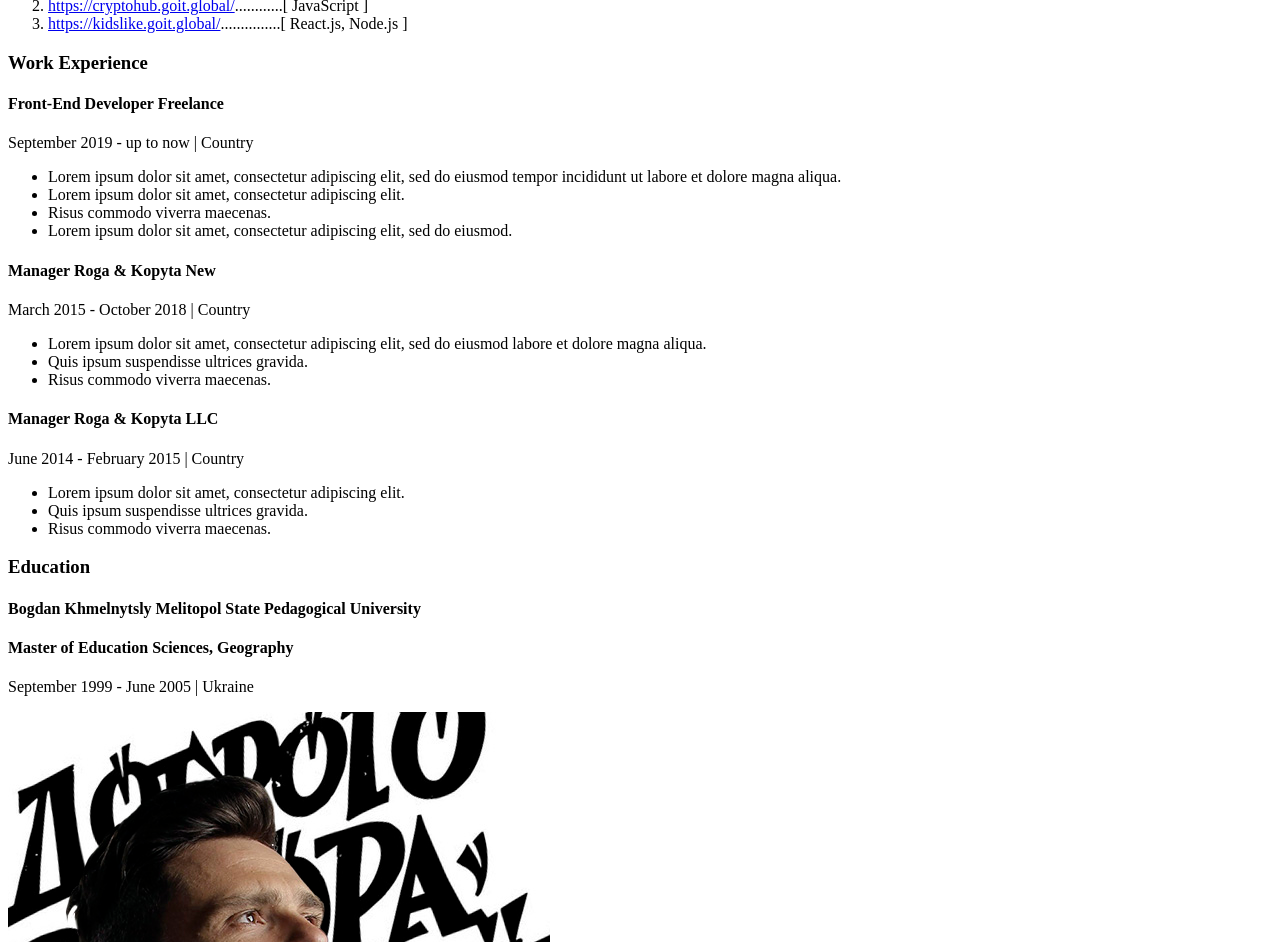
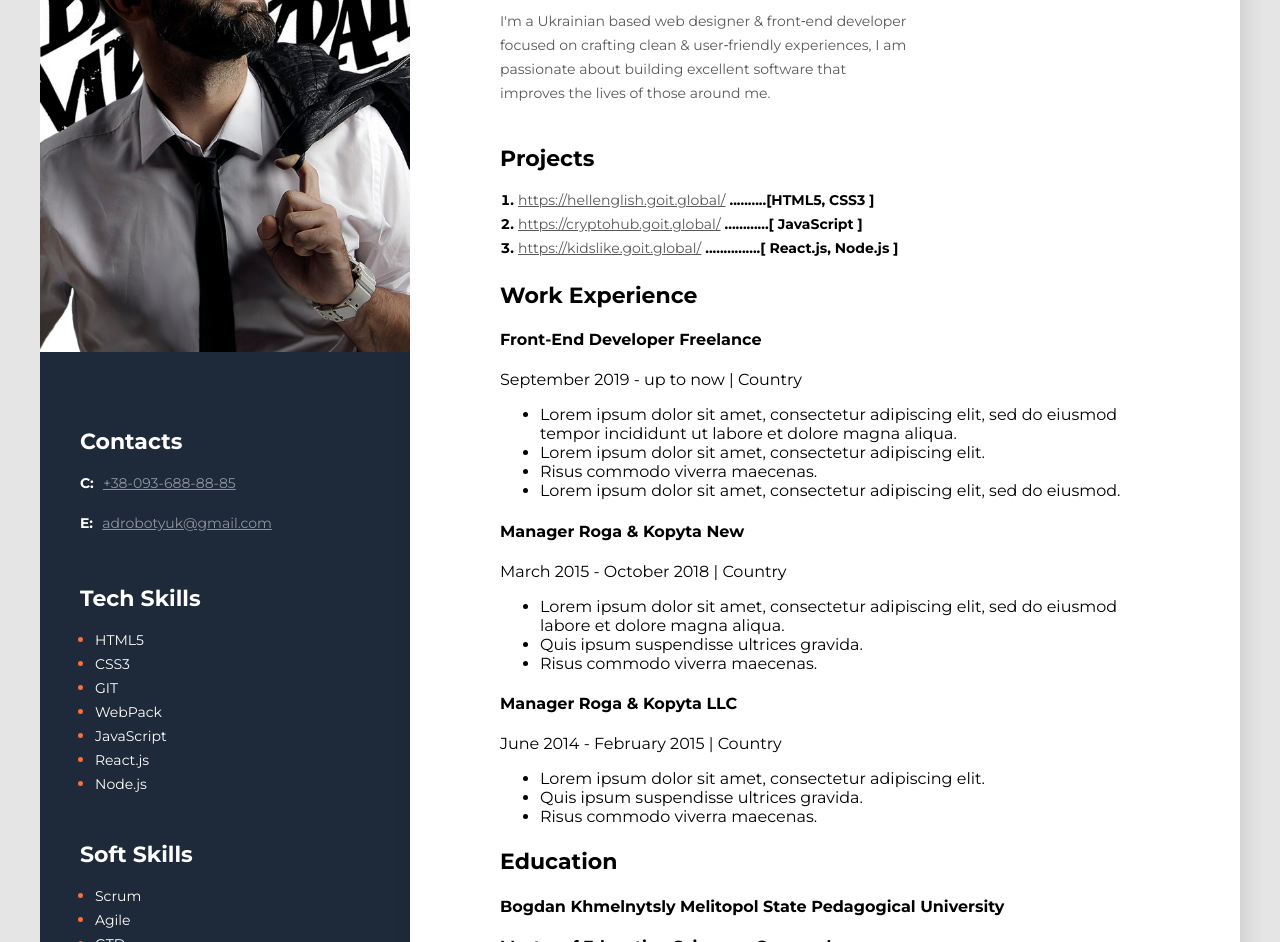
Before and after one commit to Dro5zd/goIt-goIt-portfolio, a plain HTML site: page index.html in a window 1280 px wide. Shown: the part 243-1185 px from the top of the page. Drawn offline with Linux system fonts and the light colour scheme.

Commit message:
:lipstick: add styles to projects

```diff
--- a/index.html
+++ b/index.html
@@ -5,41 +5,53 @@
     <meta name="viewport"
           content="width=device-width, user-scalable=no, initial-scale=1.0, maximum-scale=1.0, minimum-scale=1.0">
     <meta http-equiv="X-UA-Compatible" content="ie=edge">
+    <link rel="preconnect" href="https://fonts.googleapis.com">
+    <link rel="preconnect" href="https://fonts.gstatic.com" crossorigin>
+    <link href="https://fonts.googleapis.com/css2?family=Montserrat:wght@400;700&display=swap" rel="stylesheet">
+    <link rel="stylesheet" href="styles/styles.css">
     <title>Resume</title>
 </head>
 <body>
 <!--Main-->
-<div>
+<div class="main">
     <!--MainContent-->
-    <div>
+    <div class="main-content">
         <!--AboutMe-->
-        <div>
-            <h2>Front-End Developer</h2>
-
-            <h1>Andrii Drobotyuk</h1>
-            <p>I'm a Ukrainian based web designer & front‑end developer focused on crafting clean & user‑friendly
+        <div class="about-me">
+            <h2 class="about-me-position">Front-End Developer</h2>
+            <h1 class="about-me-name">Andrii Drobotyuk</h1>
+            <p class="about-me-description">I'm a Ukrainian based web designer & front‑end developer focused on
+                crafting clean & user‑friendly
                 experiences, I am passionate about building excellent software that improves the lives of those around
                 me.</p>
         </div>
         <!--MyProjects-->
-        <div>
-            <h3>Projects</h3>
-            <ol>
-                <li>
-                    <a href="https://hellenglish.goit.global/">https://hellenglish.goit.global/</a>..........[ HTML5,
-                    CSS3 ]
+        <div class="my-project">
+            <h3 class="title">Projects</h3>
+            <ol class="project-list">
+                <li class="project-item">
+                    <span class="project">
+                        <a href="https://hellenglish.goit.global/" class="project-link">
+                            https://hellenglish.goit.global/</a>
+                        ..........<b>[</b>HTML5, CSS3 <b>]</b></span>
                 </li>
-                <li><a href="https://cryptohub.goit.global/">https://cryptohub.goit.global/</a>............[
-                    JavaScript ]
+                <li class="project-item">
+                    <span class="project">
+                        <a href="https://cryptohub.goit.global/" class="project-link">
+                        https://cryptohub.goit.global/</a>
+                        ............<b>[</b> JavaScript <b>]</b></span>
                 </li>
-                <li><a href="https://kidslike.goit.global/">https://kidslike.goit.global/</a>...............[ React.js,
-                    Node.js ]
+                <li class="project-item">
+                    <span class="project">
+                        <a href="https://kidslike.goit.global/" class="project-link">
+                            https://kidslike.goit.global/</a>
+                        ...............<b>[</b> React.js, Node.js <b>]</b></span>
                 </li>
             </ol>
         </div>
         <!--WorkExperience-->
-        <div>
-            <h3>Work Experience</h3>
+        <div class="work">
+            <h3 class="title">Work Experience</h3>
             <!--Company1-->
             <div>
                 <h4>Front-End Developer Freelance</h4>
@@ -77,45 +89,45 @@
             </div>
         </div>
         <!--Education-->
-        <div>
-            <h3>Education</h3>
-            <div>
-                <h4>Bogdan Khmelnytsly Melitopol State Pedagogical University</h4>
-                <h4>Master of Education Sciences, Geography</h4>
-                <p>September 1999 - June 2005 | Ukraine</p>
-            </div>
+        <div class="education">
+            <h3 class="title">Education</h3>
+            <h4>Bogdan Khmelnytsly Melitopol State Pedagogical University</h4>
+            <h4>Master of Education Sciences, Geography</h4>
+            <p>September 1999 - June 2005 | Ukraine</p>
         </div>
     </div>
     <!--Sidebar-->
-    <aside>
-        <img src="img/myPhoto.jpg" alt="mainPhoto">
+    <aside class="sidebar">
+        <img src="img/myPhoto.jpg" alt="mainPhoto" class="main-photo">
         <!--Contacts-->
-        <div>
-            <h3>Contacts</h3>
-            <p>C: <a href="tel:+380936888885">+38 093 688 88 85</a></p>
-            <p>E: <a href="mailto:adrobotyuk@gmail.com">adrobotyuk@gmail.com</a></p>
+        <div class="contacts">
+            <h3 class="sidebar-title">Contacts</h3>
+            <p><span class="contact-type">C:</span>
+                <a href="tel:+380936888885" class="contact-link">+38-093-688-88-85</a></p>
+            <p><span class="contact-type">E:</span>
+                <a href="mailto:adrobotyuk@gmail.com" class="contact-link">adrobotyuk@gmail.com</a></p>
         </div>
         <!--TechSkills-->
-        <div>
-            <h3>Tech Skills</h3>
-            <ul>
-                <li>HTML5</li>
-                <li>CSS3</li>
-                <li>GIT</li>
-                <li>WebPack</li>
-                <li>JavaScript</li>
-                <li>React.js</li>
-                <li>Node.js</li>
+        <div class="tech-skills">
+            <h3 class="sidebar-title">Tech Skills</h3>
+            <ul class="tech-skills-list">
+                <li class="tech-skills-item"><span class="tech-skills-text">HTML5</span></li>
+                <li class="tech-skills-item"><span class="tech-skills-text">CSS3</span></li>
+                <li class="tech-skills-item"><span class="tech-skills-text">GIT</span></li>
+                <li class="tech-skills-item"><span class="tech-skills-text">WebPack</span></li>
+                <li class="tech-skills-item"><span class="tech-skills-text">JavaScript</span></li>
+                <li class="tech-skills-item"><span class="tech-skills-text">React.js</span></li>
+                <li class="tech-skills-item"><span class="tech-skills-text">Node.js</span></li>
             </ul>
         </div>
         <!--SoftSkills-->
-        <div>
-            <h3>Soft Skills</h3>
-            <ul>
-                <li>Scrum</li>
-                <li>Agile</li>
-                <li>GTD</li>
-                <li>Teamwork</li>
+        <div class="soft-skills">
+            <h3 class="sidebar-title">Soft Skills</h3>
+            <ul class="soft-skills-list">
+                <li class="soft-skills-item"><span class="soft-skills-text">Scrum</span></li>
+                <li class="soft-skills-item"><span class="soft-skills-text">Agile</span></li>
+                <li class="soft-skills-item"><span class="soft-skills-text">GTD</span></li>
+                <li class="soft-skills-item"><span class="soft-skills-text">Teamwork</span></li>
             </ul>
         </div>
     </aside>
--- a/styles/styles.css
+++ b/styles/styles.css
@@ -0,0 +1,156 @@
+body {
+    font-family: 'Montserrat', sans-serif;
+    background-color: #E5E5E5;
+}
+
+.main {
+    display: flex;
+    flex-direction: row-reverse;
+    width: 1200px;
+    margin: 0 auto;
+
+}
+
+.main-content {
+    background-color: #FFFFFF;
+    box-shadow: 6px 6px 20px rgba(0, 0, 0, 0.1);
+    padding: 105px 90px;
+}
+
+/*Sidebar Styles*/
+
+.sidebar {
+    padding-top: 40px;
+    width: 370px;
+    background-color: #1E2939;
+}
+
+.main-photo {
+    width: 370px;
+    margin-bottom: 50px;
+}
+
+.contacts, .tech-skills, .soft-skills {
+    margin-left: 40px;
+}
+
+/*Contacts Styles*/
+
+.contacts {
+    margin-bottom: 50px;
+}
+
+.sidebar-title {
+    color: #FFFFFF;
+    font-style: normal;
+    font-weight: 700;
+    font-size: 22px;
+    line-height: 27px;
+    margin-bottom: 10px;
+}
+
+.contact-type {
+    font-style: normal;
+    font-weight: 700;
+    font-size: 14px;
+    line-height: 24px;
+    color: #FFFFFF;
+    margin-right: 5px;
+}
+
+.contact-link {
+    font-style: normal;
+    font-weight: 400;
+    font-size: 14px;
+    line-height: 24px;
+    text-decoration-line: underline;
+    color: #FFFFFF;
+    opacity: 0.5;
+    margin-bottom: 100px;
+}
+
+/*Tech Skills & Soft Skills Styles*/
+
+.tech-skills {
+    margin-bottom: 45px;
+}
+
+.tech-skills-list, .soft-skills-list {
+    padding: 0;
+    margin-left: 15px;
+}
+
+.tech-skills-item, .soft-skills-item {
+    color: #FB6D3A;
+}
+
+.tech-skills-text, .soft-skills-text {
+    font-style: normal;
+    font-weight: 400;
+    font-size: 14px;
+    line-height: 24px;
+    color: #FFFFFF;
+}
+
+/*About Me styles*/
+
+.about-me {
+    width: 410px;
+    margin-bottom: 40px;
+}
+
+.about-me-position {
+    font-style: normal;
+    font-weight: 700;
+    font-size: 14px;
+    line-height: 17px;
+    color: #000000;
+    margin-bottom: 20px;
+}
+
+.about-me-name {
+    font-style: normal;
+    font-weight: 700;
+    font-size: 45px;
+    line-height: 55px;
+    color: #000000;
+    margin-bottom: 25px;
+}
+
+.about-me-description {
+    font-style: normal;
+    font-weight: 400;
+    font-size: 14px;
+    line-height: 24px;
+    color: #595959;
+}
+
+.title {
+    font-style: normal;
+    font-weight: 700;
+    font-size: 22px;
+    line-height: 27px;
+    color: #000000;
+    margin-bottom: 10px;
+}
+
+.project-list{
+    padding: 0;
+    margin-left: 18px;
+}
+
+.project-item{
+    font-style: normal;
+    font-weight: 700;
+    font-size: 14px;
+    line-height: 24px;
+    color: #000000;
+}
+
+.project-link{
+    font-style: normal;
+    font-weight: 400;
+    font-size: 14px;
+    line-height: 24px;
+   color: #595959;
+}
```
